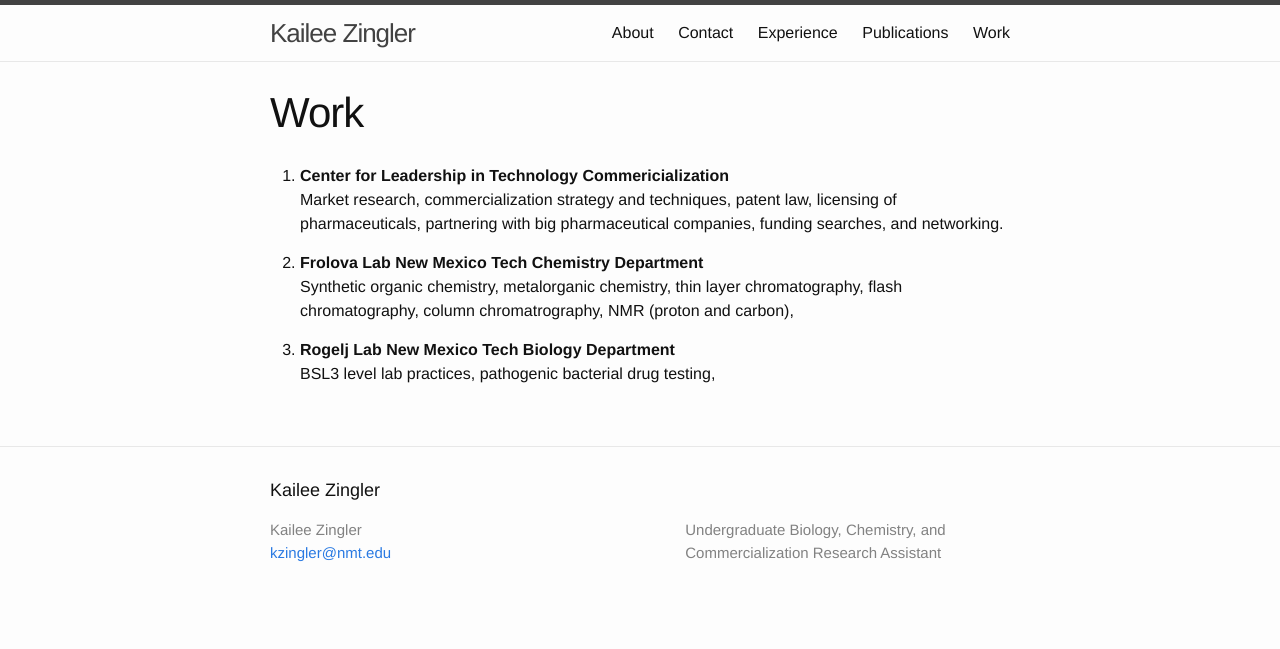
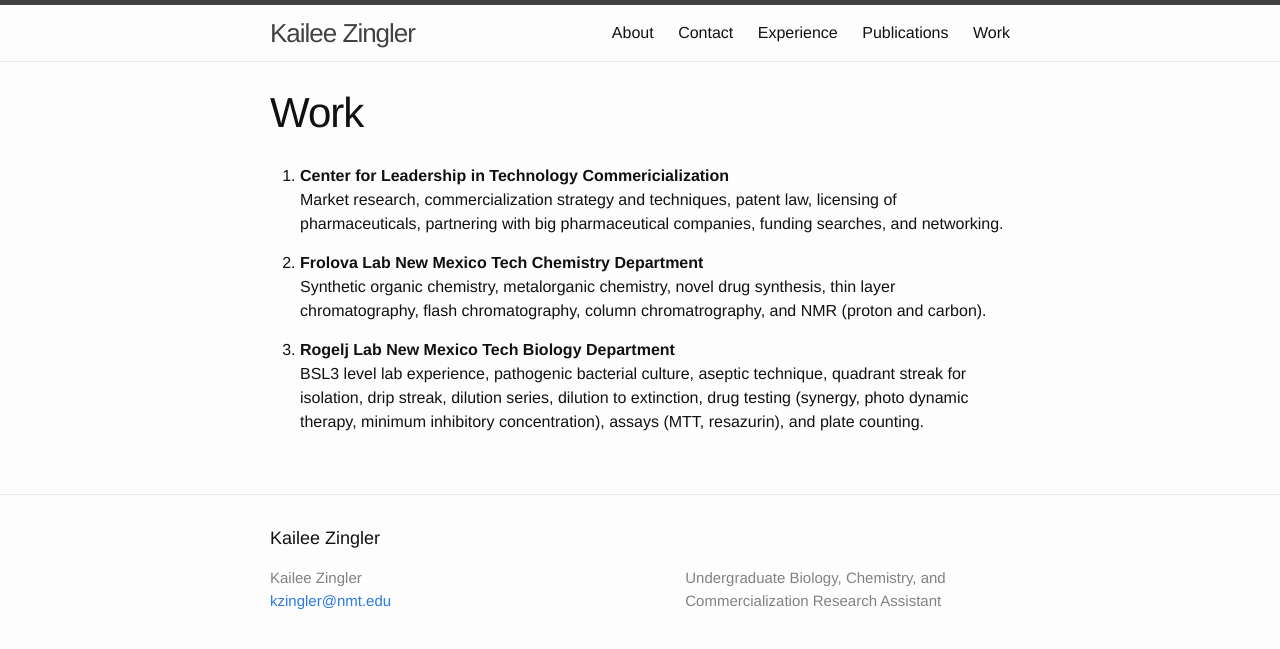
Before and after one commit to kzingler/kzingler.github.io, a Jekyll site: the page built from work.md, in a window 1280 px wide. Shown: the top 649 px of the page. Built offline with Jekyll 4.4.1, drawn with Linux system fonts in a browser that asks for light colours.

Commit message:
added to micro

```diff
--- a/work.md
+++ b/work.md
@@ -10,9 +10,13 @@ patent law, licensing of pharmaceuticals, partnering with big
 pharmaceutical companies, funding searches, and networking.
 
 2. **Frolova Lab New Mexico Tech Chemistry Department**
-Synthetic organic chemistry, metalorganic chemistry, thin
-layer chromatography, flash chromatography, column chromatrography,
-NMR (proton and carbon),
+Synthetic organic chemistry, metalorganic chemistry, novel drug
+synthesis, thin layer chromatography, flash chromatography,
+column chromatrography, and NMR (proton and carbon).
 
 3. **Rogelj Lab New Mexico Tech Biology Department**
-BSL3 level lab practices, pathogenic bacterial drug testing,
+BSL3 level lab experience, pathogenic bacterial culture, aseptic
+technique, quadrant streak for isolation, drip streak, dilution
+series, dilution to extinction, drug testing (synergy, photo
+dynamic therapy, minimum inhibitory concentration), assays
+(MTT, resazurin), and plate counting.
```
